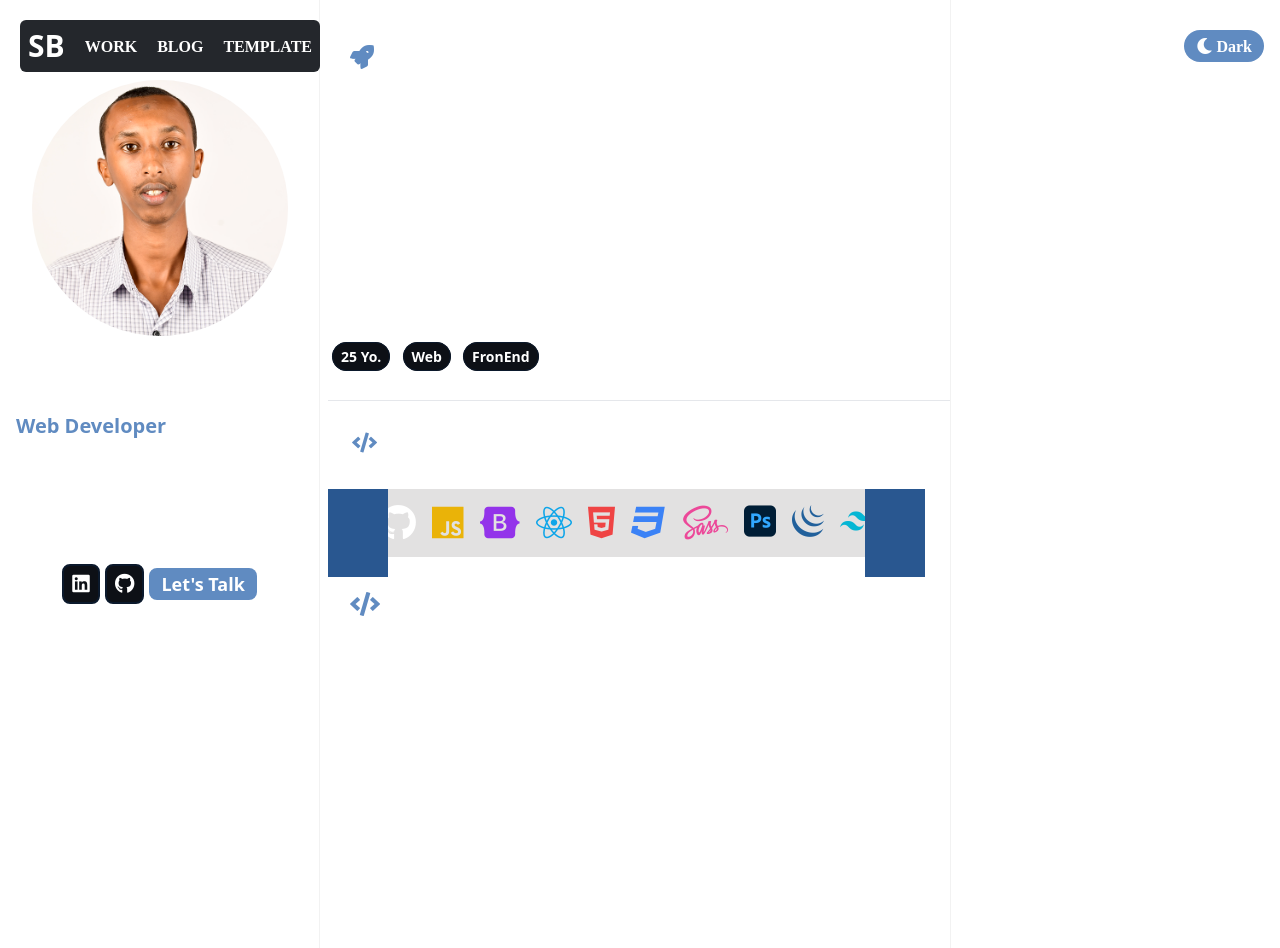
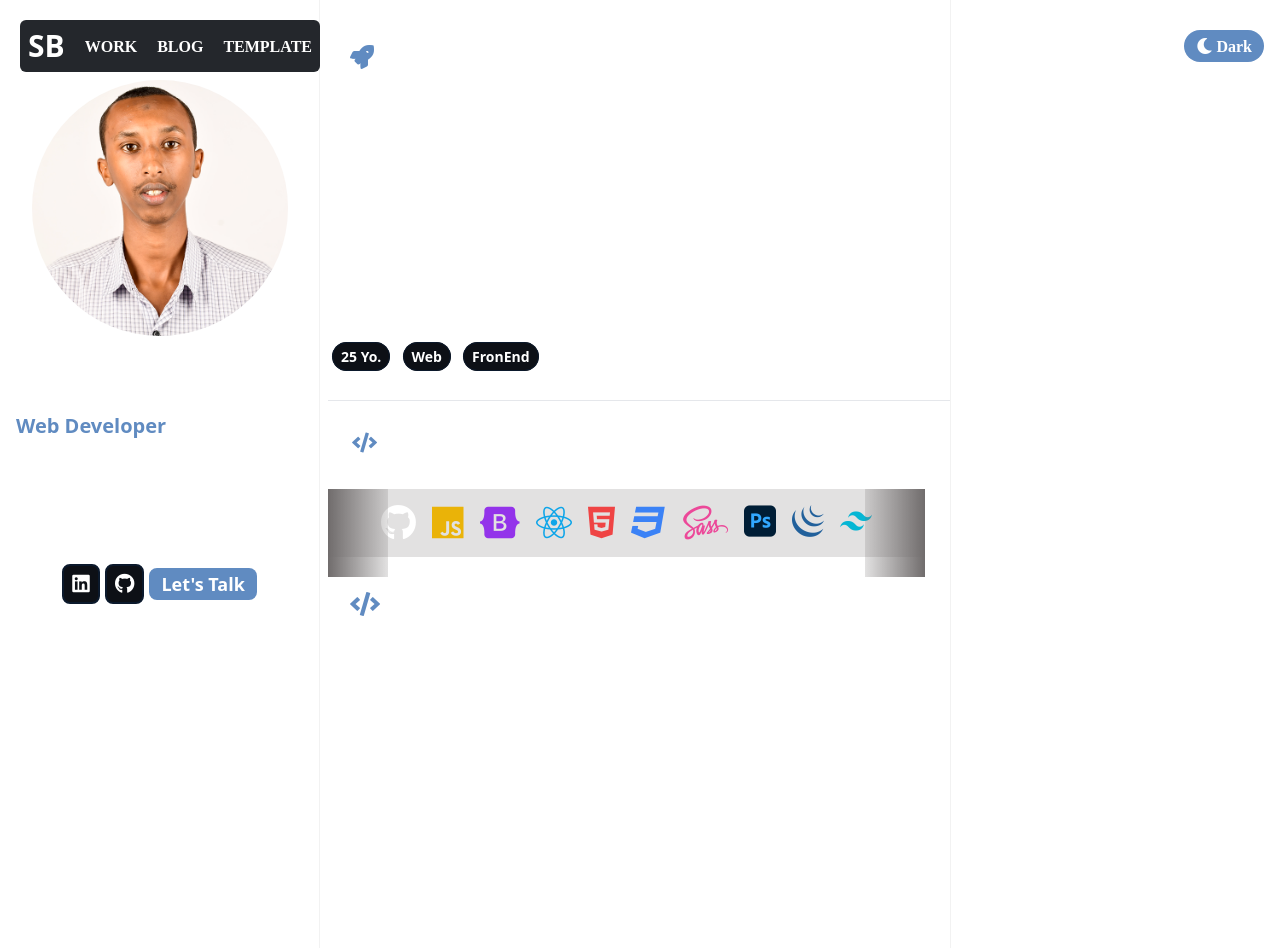
Before and after one commit to SubairMohamed/Senior-Portfolio, a website: page src/senior.html in a window 1280 px wide. Drawn offline with Linux system fonts and the light colour scheme.

Commit message:
will-looking-err

```diff
--- a/src/senior.css
+++ b/src/senior.css
@@ -80,10 +80,12 @@ border: 2px solid #0B192C;
 
 #slider-wrapper::before {
     left: 0;
+    background: linear-gradient(to left, rgba(112, 108, 108, 0.2), #706c6c);
 }
 
 #slider-wrapper::after {
     right: 0;
+    background: linear-gradient(to right, rgba(112, 108, 108, 0.2), #706c6c);
 }
 
 @keyframes slide {
```
